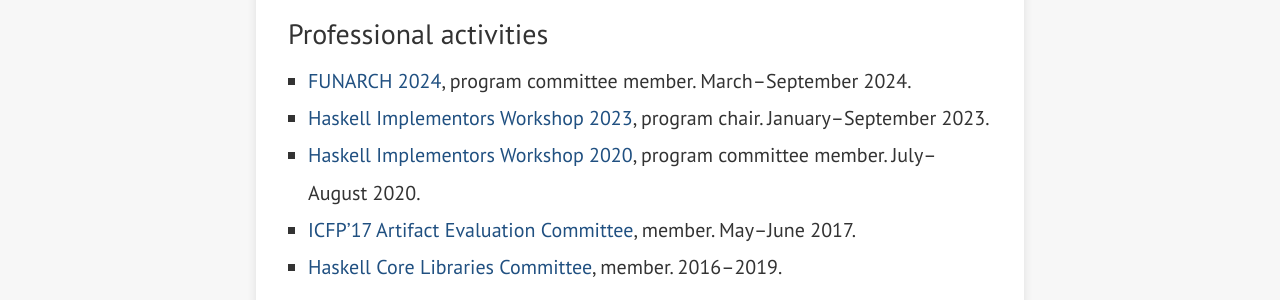
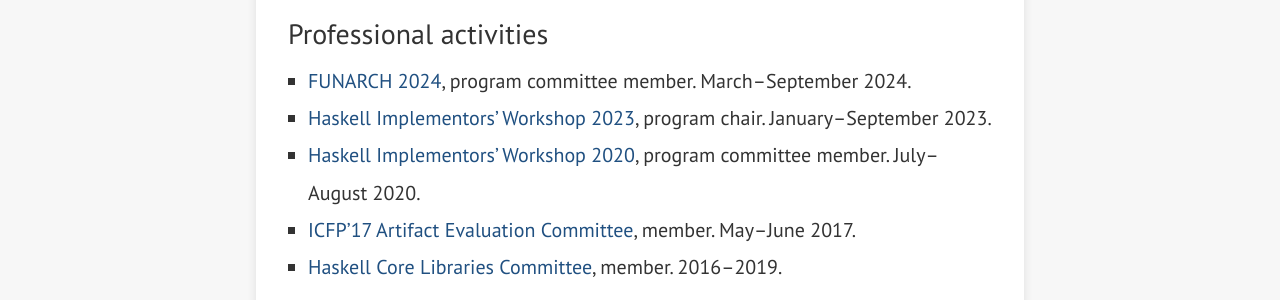
Before and after one commit to RyanGlScott/RyanGlScott.github.io, a Jekyll site: the page built from resume.md, in a window 1280 px wide and 900 px high, scrolled down 1637 px. Shown: the part 155-455 px from the top of the window. Built offline with Jekyll 4.4.1, drawn with Linux system fonts in a browser that asks for light colours; nearby versions of some CDN libraries.

Commit message:
Grammar fixes

```diff
--- a/resume.md
+++ b/resume.md
@@ -29,8 +29,8 @@
 
 ### Professional activities
 * [FUNARCH 2024](https://icfp24.sigplan.org/home/funarch-2024), program committee member. March–September 2024.
-* [Haskell Implementors Workshop 2023](https://icfp23.sigplan.org/home/hiw-2023), program chair. January–September 2023.
-* [Haskell Implementors Workshop 2020](https://icfp20.sigplan.org/home/hiw-2020), program committee member. July–August 2020.
+* [Haskell Implementors' Workshop 2023](https://icfp23.sigplan.org/home/hiw-2023), program chair. January–September 2023.
+* [Haskell Implementors' Workshop 2020](https://icfp20.sigplan.org/home/hiw-2020), program committee member. July–August 2020.
 * [ICFP'17 Artifact Evaluation Committee](https://icfp17.sigplan.org/committee/icfp-2017-artifacts-artifact-evaluation-committee), member. May–June 2017.
 * [Haskell Core Libraries Committee](https://wiki.haskell.org/Core_Libraries_Committee), member. 2016–2019.
 
```
